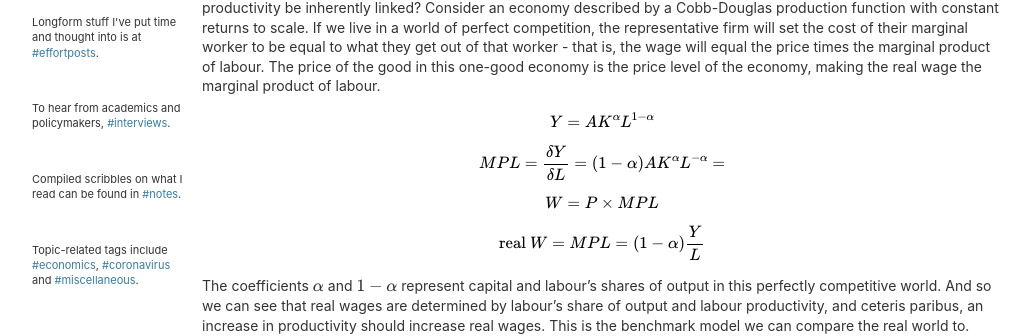
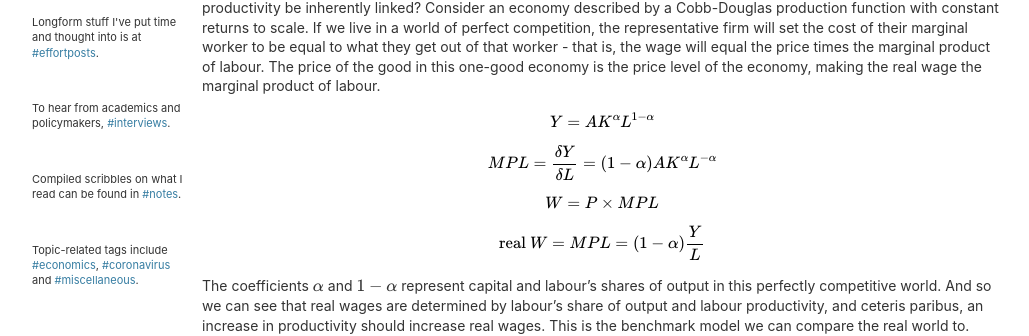
Before and after one commit to tmychow/tmychow.github.io, a Jekyll site: the page built from _posts/2020-10-18-stagnation-and-separation.md, in a window 1280 px wide and 900 px high. Shown: the part 248-584 px from the top of the window, without its empty margins (28-1057 px from the left). Built offline with Jekyll 4.4.1, drawn with Linux system fonts in a browser that asks for light colours; formulas are drawn with MathJax 3.

Commit message:
Update 2020-10-18-stagnation-and-separation.md

```diff
--- a/_posts/2020-10-18-stagnation-and-separation.md
+++ b/_posts/2020-10-18-stagnation-and-separation.md
@@ -11,7 +11,7 @@ While it may seem obvious why we want people's earnings to keep growing, why sho
 
 $$Y=A K^\alpha L^{1-\alpha}$$
 
-$$MPL=\frac{\delta Y}{\delta L}=(1-\alpha) A K^{\alpha} L^{-\alpha}=$$
+$$MPL=\frac{\delta Y}{\delta L}=(1-\alpha) A K^{\alpha} L^{-\alpha}$$
 
 $$W = P \times MPL$$
 
```
